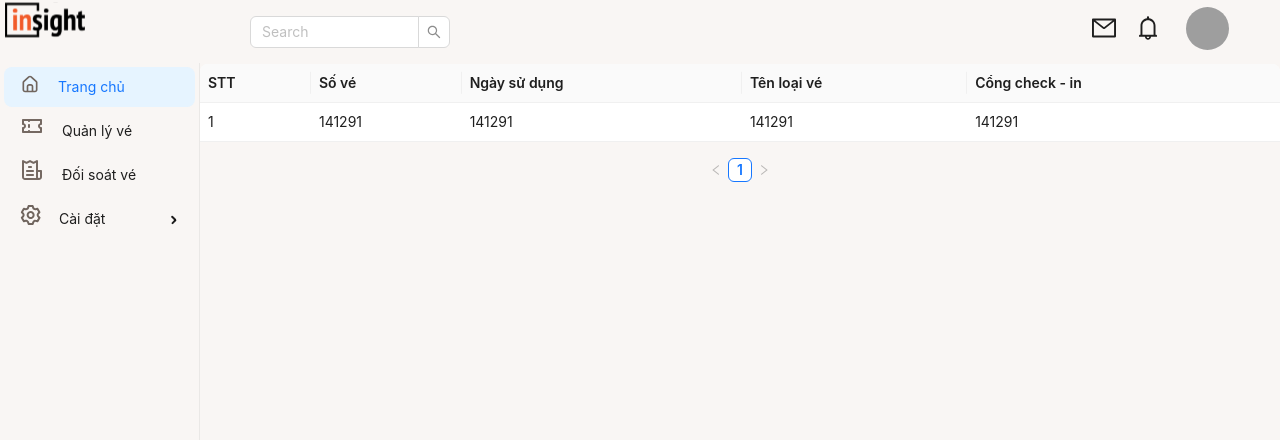
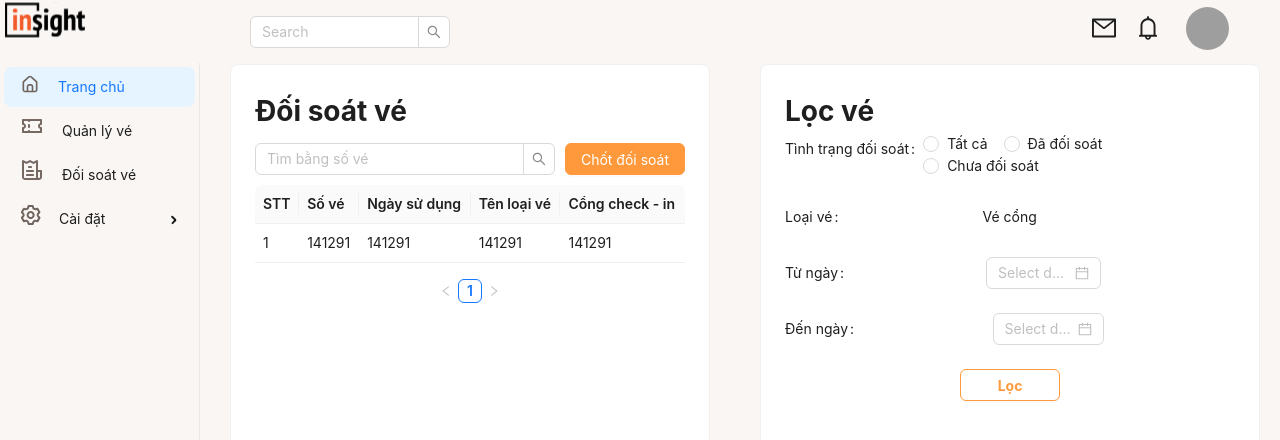
Before and after one commit to VoNgocChau/CMS_Ticket, a React (Create React App) app: page /ticket_reconciliation in a window 1280 px wide. Shown: the top 440 px of the page. Built offline with nearby package versions, Linux system fonts and the light colour scheme; grey boxes are pictures that could not be loaded.

Commit message:
update last day 2

```diff
--- a/src/App.tsx
+++ b/src/App.tsx
@@ -6,6 +6,7 @@ import MenuBar from "./components/SiderMenu/MenuBar";
 import HeaderComponents from "./components/Header/HeaderComponents";
 import './App.css'
 import TicketReconci from "./components/TicketReconciliation/TicketReconci";
+import ListTicket from "./components/ListTicket/ListTicket";
 
 function App() {
   return (
@@ -20,6 +21,7 @@ function App() {
               <Route path="/dashboard" element={<Dashboard />} />
               <Route path="/manage_ticket" element={<ManageTicket />} />
               <Route path="/ticket_reconciliation" element={<TicketReconci />} />
+              <Route path="/services" element={<ListTicket/>} />
               {/* Thêm các Route cho các trang khác */}
             </Routes>
           </Layout.Content>
--- /dev/null
+++ b/src/components/ListTicket/ListTicket.tsx
@@ -0,0 +1,101 @@
+import { EditOutlined } from "@ant-design/icons";
+import { Button, Card, Input, Modal, Table } from "antd";
+import { ColumnsType } from "antd/es/table";
+import {useState} from 'react'
+
+interface DataType {
+  key: React.Key;
+  packageCode: string;
+  pagkageName: string;
+  dateApplication: string;
+  dateEnd: string;
+  priceTicket: number;
+  priceCombo: number;
+  status: boolean;
+}
+
+const columns: ColumnsType<DataType> = [
+  {
+    title: "STT",
+    render: (text, record, index) => `${index + 1}`,
+  },
+  {
+    title: "Mã gói",
+    dataIndex: "packageCode",
+  },
+  {
+    title: "Tên gói vé",
+    dataIndex: "pagkageName",
+  },
+  {
+    title: "Ngày áp dụng",
+    dataIndex: "dateApplication",
+  },
+  {
+    title: "Ngày hết hạn",
+    dataIndex: "dateEnd",
+  },
+  {
+    title: "Giá vé (VNĐ/Vé)",
+    dataIndex: "priceTicket",
+  },
+  {
+    title: "Giá combo (VNĐ/Combo)",
+    dataIndex: "priceCombo",
+  },
+  {
+    title: "Status",
+    dataIndex: "status",
+    render: (status) => (status ? "Hoạt động" : "Ngừng hoạt động"),
+  },
+  {
+    title: "Actions",
+    dataIndex: "",
+    key: "actions",
+    render: (text, record) => (
+      <Button icon={<EditOutlined />} >
+        Cập nhật
+      </Button>
+    ),
+  },
+];
+
+const data: DataType[] = [
+  {
+    key: 1,
+    packageCode: "1NAH414JH",
+    pagkageName: "Gói gia đình",
+    dateApplication: "25/10/2003",
+    dateEnd: "25/10/2900",
+    priceTicket: 90000,
+    priceCombo: 90000,
+    status: true,
+  },
+];
+const ListTicket = () => {
+    const [showModal, setShowModal] = useState(false);
+  return (
+    <div>
+      <Card>
+        <div>
+          <h1>Danh sách gói vé</h1>
+        </div>
+        <div style={{ display: "flex", justifyContent: "space-between" }}>
+          <Input.Search
+            placeholder="Tìm bằng số vé"
+            style={{ width: "350px" }}
+          />
+          <div>
+            <Button>Xuất file (.csv)</Button>
+            <Button onClick={() => setShowModal(true)}>Thêm gói vé</Button>
+
+            <Modal visible={showModal}></Modal>
+          </div>
+        </div>
+        <Table columns={columns} dataSource={data} />
+      </Card>
+    </div>
+  );
+};
+
+export default ListTicket;
--- a/src/components/TicketReconciliation/TicketReconci.tsx
+++ b/src/components/TicketReconciliation/TicketReconci.tsx
@@ -1,6 +1,7 @@
-import Table, { ColumnsType } from 'antd/es/table';
-import React from 'react'
-import './style.css'
+import Table, { ColumnsType } from "antd/es/table";
+import React from "react";
+import "./style.css";
+import { Button, Card, DatePicker, Form, Input, Radio } from "antd";
 interface DataType {
   key: React.Key;
   numberTicket: number;
@@ -12,23 +13,23 @@ interface DataType {
 const columns: ColumnsType<DataType> = [
   {
     title: "STT",
-        render: (text, record, index) => `${index + 1}`
+    render: (text, record, index) => `${index + 1}`,
   },
   {
     title: "Số vé",
-        dataIndex: 'numberTicket'
+    dataIndex: "numberTicket",
   },
   {
     title: "Ngày sử dụng",
-        dataIndex: 'numberTicket'
+    dataIndex: "numberTicket",
   },
   {
     title: "Tên loại vé",
-        dataIndex: 'numberTicket'
+    dataIndex: "numberTicket",
   },
   {
     title: "Cổng check - in",
-        dataIndex: 'numberTicket'
+    dataIndex: "numberTicket",
   },
 ];
 
@@ -36,11 +37,11 @@ const data: DataType[] = [
   {
     key: 1,
     numberTicket: 141291,
-        usageDate: '20/11/2018',
-        ticketTypeName: 'vé cổng',
-        checkinGate: 'cổng 1'
-    }
-]
+    usageDate: "20/11/2018",
+    ticketTypeName: "vé cổng",
+    checkinGate: "cổng 1",
+  },
+];
 const TicketReconci = () => {
   const rowClassName = (record: DataType, index: number): string => {
     if (index % 2 === 1) {
@@ -49,11 +50,59 @@ const TicketReconci = () => {
     return "";
   };
   return (
+    <div style={{ display: "flex" }}>
+      <Card style={{ width: "1150px", height: "580px", margin: "0 30px" }}>
         <div>
+            <h1>Đối soát vé</h1>
+        </div>
+        <div
+          style={{
+            display: "flex",
+            justifyContent: "space-between",
+            margin: "10px 0",
+          }}
+        >
+          <Input.Search
+            placeholder="Tìm bằng số vé"
+            style={{ width: "300px" }}
+          />
+          <Button className="btn__custom">Chốt đối soát</Button>
+        </div>
+        <Table
+          columns={columns}
+          dataSource={data}
+          size="small"
+          pagination={{ position: ["bottomCenter"] }}
+          rowClassName={rowClassName}
+        />
+      </Card>
+        <Form layout="horizontal">
+      <Card style={{ width: "500px",height: '580px', margin: "0 20px" }}>
+            <h1>Lọc vé</h1>
+            <Form.Item label="Tình trạng đối soát">
+                <Radio.Group>
+                <Radio value={1}>Tất cả</Radio>
+                    <Radio value={2}>Đã đối soát</Radio>
+                    <Radio value={3}>Chưa đối soát</Radio>
+                </Radio.Group>
+            </Form.Item>
+            <Form.Item label="Loại vé">
+                <p style={{margin: '0 35%'}}>Vé cổng</p>
+            </Form.Item>
+            <Form.Item label="Từ ngày">
+                <DatePicker style={{margin: '0 35%'}}  format={"DD/MM/YYYY"}/>
+            </Form.Item>
+            <Form.Item label="Đến ngày">
+                <DatePicker style={{margin: '0 35%'}} format={"DD/MM/YYYY"}/>
+            </Form.Item>
+            <Form.Item style={{display: 'flex', justifyContent: 'center'}}>
+                <Button className="btn__loc">Lọc</Button>
+            </Form.Item>
 
-        <Table columns={columns} dataSource={data} size='small' pagination={{position: ['bottomCenter']}} rowClassName={rowClassName}/>
+      </Card>
+        </Form>
     </div>
-  )
-}
+  );
+};
 
-export default TicketReconci
+export default TicketReconci;
--- a/src/components/TicketReconciliation/style.css
+++ b/src/components/TicketReconciliation/style.css
@@ -1,3 +1,22 @@
 .table-row-striped {
     background-color: #f5f5f5;
   }
+
+  .btn__custom {
+    background-color: #ff993b;
+    color: #ffffff;
+    border-color: #ff993b ;
+  }
+  .btn__custom:hover {
+    background-color: #ff993b !important;
+    color: #ffffff !important;
+    border-color: #ff993b !important;
+  }
+
+  .btn__loc {
+    width: 100px;
+    background-color: #ffffff;
+    border-color: #ff993b;
+    color: #ff993b;
+    font-weight: 700;
+  }
```
Lines whose indentation alone changed are shown as unchanged.
